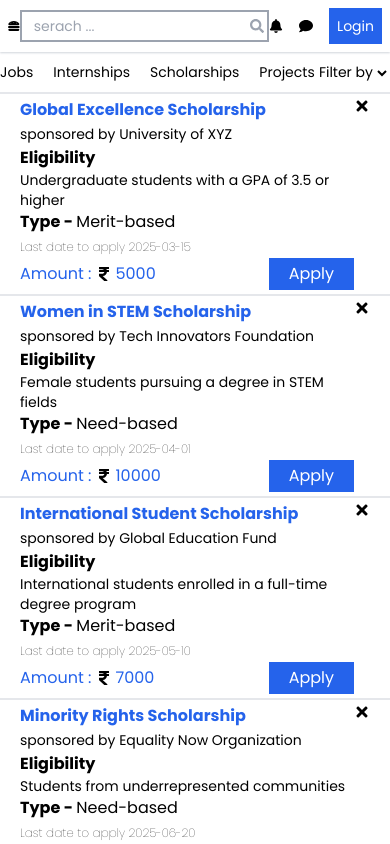
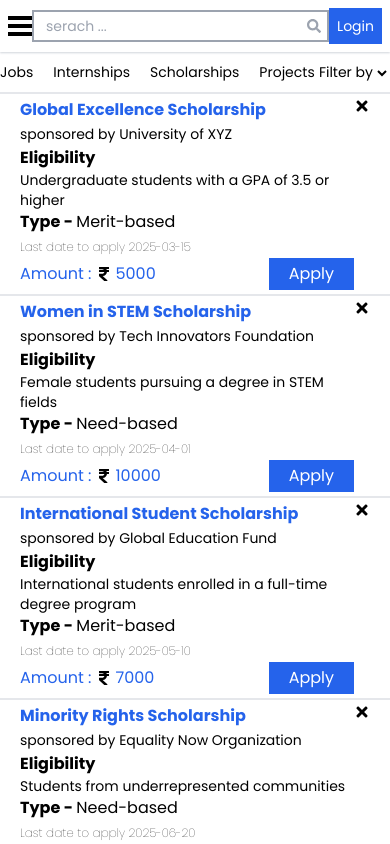
Before and after one commit to Karthiksankarfd/student-connect-client, a React (Create React App) app: page /stntcnthome/Opportunities/scholarships in a window 390 px wide. Built offline with nearby package versions, Linux system fonts and the light colour scheme; no server answers.

Commit message:
installed <SpeedInsights /> and updated navbar ,implemented search fucn ,chaged base aoi url to render

```diff
--- a/src/App.js
+++ b/src/App.js
@@ -25,8 +25,10 @@ import ScholarshipPage from './pages/ScholarShipPage';
 import IndexPageOfOppurtunity from './pages/IndexPageOfOppurtunity';
 import UserLoggedInContextProvider from './context/UserLoggedInContext';
 import PostContextProvider from './context/PostContext';
-
 import ProtectedComponent from './context/ProtectedComponent';
+import SearchContextProvider from './context/searchContext';
+import SearchResultsPage from "./pages/SearchResultsPage"
+import { SpeedInsights } from "@vercel/speed-insights/react";
 function App() {
   // function checkNetworkConnection(){
   //    let rtt = navigator.connection.rtt
@@ -41,8 +43,9 @@ function App() {
 
   return (
     <UserLoggedInContextProvider>
+      <SpeedInsights />
       <GoogleOAuthProvider clientId="1069161712161-81cigu02ov4da1jf6ku1bni0a4v5m696.apps.googleusercontent.com">
-
+        <SearchContextProvider>
           <PostContextProvider>
             <EventDetailContext>
               <PostUploadDatacontext>
@@ -52,21 +55,24 @@ function App() {
                       <Routes>
                         <Route path="/" element={<WelcomePage />} />
                         {/* Parent Route */}
-                                      <Route path="/stntcnthome" element={<HomePage />  }>
-                                            <Route index element={<IndexPage/>}/>
-                                            <Route path="/stntcnthome/profile" element={  <Profile/> } />
-                                            <Route path="/stntcnthome/community" element={<ProtectedComponent><Community/></ProtectedComponent>  } />
-                                            <Route path="/stntcnthome/mentorship" element = {<MentorshipPage/>}/>
-                                            <Route path="/stntcnthome/Opportunities" element={<OppurtunityPage/>}>
-                                                <Route index element={<IndexPageOfOppurtunity/>}/>
-                                                <Route path="/stntcnthome/Opportunities/scholarships" element={<ScholarshipPage/>}/>
+                        <Route path="/stntcnthome" element={<HomePage />}>
+                          <Route index element={<IndexPage />} />
+                          <Route path="/stntcnthome/profile" element={<Profile />} />
+                          <Route path="/stntcnthome/community" element={<ProtectedComponent><Community /></ProtectedComponent>} />
+                          <Route path="/stntcnthome/mentorship" element={<MentorshipPage />} />
+                          <Route path="/stntcnthome/Opportunities" element={<OppurtunityPage />}>
+                            <Route index element={<IndexPageOfOppurtunity />} />
+                            <Route path="/stntcnthome/Opportunities/scholarships" element={<ScholarshipPage />} />
                           </Route>
-                                            <Route path="/stntcnthome/mentorship/mentorlist" element = {<MentorsListPage/>}/>
-                                            <Route path="/stntcnthome/events" element={<Events/>} >
+                          <Route path="/stntcnthome/mentorship/mentorlist" element={<MentorsListPage />} />
+                          <Route path="/stntcnthome/events" element={<Events />} >
                           </Route>
                           {/* <Route path ="/stnstcnthome/events/:id" elements = {<EventDetailPage/>} /> */}
                           {/* <Route path ="detail" element = {<EventDetail/>} /> */}
-                                            <Route path ="/stntcnthome/events/detail" element = {<EventDetailPage/>} />
+                          <Route path="/stntcnthome/events/detail" element={<EventDetailPage />} />
+                          <Route path='/stntcnthome/searchresultpage' element={<SearchResultsPage />}>
+                            <Route index element={<h1>This is peoples results page</h1>} />
+                          </Route>
                         </Route>
                         {/* Nested Profile Route */}
                         <Route path="/emaillogin" element={<LoginPage />} />
@@ -81,7 +87,7 @@ function App() {
               </PostUploadDatacontext>
             </EventDetailContext>
           </PostContextProvider>
-
+        </SearchContextProvider>
       </GoogleOAuthProvider>
     </UserLoggedInContextProvider>
   );
--- a/src/components/NavbarFinal.jsx
+++ b/src/components/NavbarFinal.jsx
@@ -1,4 +1,4 @@
-import React, { useContext, useState } from "react";
+import React, { useContext, useEffect, useState } from "react";
 import {
   FaBell,
   FaComment,
@@ -9,6 +9,9 @@ import {
 import { Link, NavLink } from "react-router-dom";
 import { ModalContext } from "../context/ModalContext";
 import { UserLoggedInStateContext } from "../context/UserLoggedInContext";
+import { useSearchParams } from 'react-router-dom'
+import useSearch from "../hooks/useSearch";
+
 
 const NavbarFinal = () => {
 
@@ -16,20 +19,33 @@ const NavbarFinal = () => {
   const[isDarkMode, setIsDarkMode]= useState(false)
   const { setIsUploadModal, setIsModalActive } = useContext(ModalContext);
   const [isNavbarActive, setisNavbarActive] = useState(false);
+  const[querySearchParams, setQuerySearchParams] = useSearchParams({q :""})
+  const {fetchSearchResults} = useSearch()
 
   const handleToggle = () => {
     setIsDarkMode(!isDarkMode);
     document.documentElement.classList.toggle('dark', !isDarkMode);
   };
 
+  useEffect(()=>{
+    fetchSearchResults(querySearchParams.get("q"))
+    // console.log(querySearchParams.get("q"))
+  },[querySearchParams])
+
 
   return (
     <nav className="nav-bar-final   flex justify-between text-sm w-full  place-items-center p-2  dark:bg-black dark:text-white bg-white text-black transition-all shadow-gradient-to-b from-purple-500 shadow-gray-300 shadow-sm sticky  top-0 z-[10]"   >
       {/* <img src="" alt="logo" /> */}
-      <FaHamburger
+      {/* <FaHamburger
           onClick={() => setisNavbarActive(!isNavbarActive)}
           className="block lg:hidden"
-        />
+        /> */}
+      <div onClick={() => setisNavbarActive(!isNavbarActive)}
+          className="block lg:hidden">
+        <div className="hambugermenu h-[4px] w-6 bg-black dark:bg-white mb-1"></div>
+        <div className="hambugermenu h-[4px] w-6 bg-black dark:bg-white mb-1"></div>
+        <div className="hambugermenu h-[4px] w-6 bg-black dark:bg-white"></div>
+      </div>
       <h1 className="font-semibold text-xl text-[#6c63ff] hidden lg:block col-span-1 w-fit">
         StudentConnect
       </h1>
@@ -90,20 +106,25 @@ const NavbarFinal = () => {
                         LearnLab
                         {/* <FaBook/>  */}
                       </NavLink>
+
                     </div>
                   </div>
                 )}
       <div className="search-bar lg:w-1/5">
         <div className=" h-fit  block relative ">
+        <form action="" className="flex items-center">
           <input
-          onChange={(e)=>{console.log(e.target.value)}}
-            type="text"
+            id="search"
+            onChange={(e)=>{setQuerySearchParams({q : e.target.value})}}
+            type="search"
             placeholder="serach ... "
-            className="  py-1 px-3 border-2 lg:rounded-xl w-full text-gray-400  dark:bg-black/90 border-gray-400 "
+            className="  py-1 px-3 border-2  w-full text-gray-400  dark:bg-black/90 border-gray-400 "
           />
-          <button>
+          {/* <label htmlFor="search" className="py-1 px-3 ml-3 bg-blue-500 text-white">search</label> */}
+        </form>
+          <label htmlFor="search" cal >
             <FaSearch className=" text-gray-400 absolute top-1/2 left-[95%] -translate-x-1/2 -translate-y-1/2 " />
-          </button>
+          </label>
         </div>
       </div>
 
@@ -187,10 +208,10 @@ const NavbarFinal = () => {
       {/* call to action icons  */}
       <div className="call-to-action-icons  w-fit flex   items-center justify-between ">
         <div className="profile flex  items-center relative w-fit h-fit group gap-x-4">
-        <div className="relative">
+        <div className="relative hidden md:block">
             <NavLink to ="notifications"><FaBell /></NavLink>
         </div>
-        <div className="relative">
+        <div className="relative hidden md:block">
           <FaComment title="chats" />
         </div>
         {/* visible only when user loggedin is true */}
@@ -198,12 +219,12 @@ const NavbarFinal = () => {
           <Link to="/stntcnthome/profile" className="">
                   <img
                     src={loggedInuser?.profilePhotoUrl || "https://www.pngall.com/wp-content/uploads/5/Profile-PNG-Images.png"}
-                    alt=""
+                    alt="profile"
                     className="h-8 w-8 object-cover rounded-full aspect-square"
                   />
-                </Link>
+          </Link>
 
-                <div className="absolute top-6 z-50 right-6 w-[100px] border-2 border-black  hidden group-hover:block transition-all delay-100  bg-white dark:bg-black text-sm font-semibold cursor-pointer  py-2 px-2 shadow-xl rounded-xl">
+                <div className="absolute hidden top-6 z-50 right-6 w-[100px] border-2 border-black   transition-all delay-100  bg-white dark:bg-black text-sm font-semibold cursor-pointer  py-2 px-2 shadow-xl rounded-xl">
                   <ul className="list-none ">
                     <li
                       onClick={() => {
@@ -213,15 +234,13 @@ const NavbarFinal = () => {
                     >
                       <Link>Upload post</Link>
                     </li>
-                    <li>
-                      <Link>Upload post</Link>
-                    </li>
+
                   </ul>
                 </div>
-                <FaPlus
+                {/* <FaPlus
                   title="upload post"
                   className="absolute  rounded-full text-black top-4 right-5  cursor-pointer bg-white"
-                />
+                /> */}
         </>) : (
               <Link to="/emaillogin" className="p-2 bg-blue-600 text-white ">Login</Link>
             ) }
--- /dev/null
+++ b/src/components/SearchResultsPageComponents/PeopleCategoryListCard.jsx
@@ -0,0 +1,16 @@
+import React from 'react'
+
+const PeopleCategoryListCard = ({people}) => {
+  return (
+    <div className='PeopleCategoryListCard p-3 dark:bg-black dark:text-white text-black bg-white'>
+         <div className='flex items-start '>
+            <img src={people?.profilePhoto  || "https://www.pngall.com/wp-content/uploads/5/Profile-PNG-Images.png"} alt="profiephoto" />
+            <div className='PeopleCategoryListCard-detail'>
+                  <h4 className='text-blue-500'><strong>{people?.name || "no name"}</strong></h4>
+            </div>
+         </div>
+    </div>
+  )
+}
+
+export default PeopleCategoryListCard
--- /dev/null
+++ b/src/components/SearchResultsPageComponents/ResultCategoryNavbar.jsx
@@ -0,0 +1,15 @@
+import React from 'react'
+import { Link } from 'react-router-dom'
+
+const ResultCategoryNavbar = () => {
+    const btnTypes  = ["People", "Posts", "Companies", "Jobs" , "Events", "Courses"]
+  return (
+    <nav className='ResultCategoryNavbar p-5 flex gap-x-5 border-2 border-gray-400'>
+           {btnTypes.map((btn, index)=> <Link
+            className='border-[#0057FF] border-2  text-black  py-2 px-5 rounded-full text-xs hover:bg-[#0057FF] hover:text-white transition-all delay-50'
+            key={index} to={`/${btn}`}>{btn}</Link>)}
+    </nav>
+  )
+}
+
+export default ResultCategoryNavbar
--- a/src/context/SignupContext.jsx
+++ b/src/context/SignupContext.jsx
@@ -1,4 +1,4 @@
-import React, { createContext, useState,children  } from 'react';
+import React, { createContext, useState } from 'react';
 
 export const SignupContext = createContext();
 
--- /dev/null
+++ b/src/context/searchContext.jsx
@@ -0,0 +1,15 @@
+import React, { createContext, useState } from 'react';
+
+export const searchResultContext = createContext();
+
+const SearchContextProvider = ({ children }) => {
+
+  const [searchResult, setSearchResult] = useState(null);
+  return (
+    <searchResultContext.Provider value={{ searchResult, setSearchResult }}>
+      {children}
+    </searchResultContext.Provider>
+  );
+};
+
+export default SearchContextProvider;
--- a/src/hooks/useLogin.jsx
+++ b/src/hooks/useLogin.jsx
@@ -55,17 +55,13 @@ const useLogin = () => {
       }
       setIsLoading(true)
       setloading(true);
-
-
       const loginreq = await API.post(`/auth/login`, { email, reqpassword });
-
       if (loginreq.status === 201) {
-        setLoggedInuser(loginreq.data.user);
+        console.log(loginreq.data)
+        setLoggedInuser(loginreq?.data?.user);
         setIsloggedIn(true);
         localStorage.setItem("authtoken", loginreq.data.authtoken);
-
         setloading(false);
-
         // console.log("Setting loader to false", loginreq.data);
         navigate("/stntcnthome");
       }
--- /dev/null
+++ b/src/hooks/useSearch.jsx
@@ -0,0 +1,31 @@
+
+import { useContext } from 'react'
+import API from '../services/API'
+import {  useNavigate } from 'react-router-dom'
+import { searchResultContext } from '../context/searchContext'
+
+const useSearch = () => {
+    const {setSearchResult} = useContext(searchResultContext);
+    const navigate = useNavigate()
+    const fetchSearchResults = async (searchTerm) =>{
+         console.log("fetchSearchResults called .. hitting api...", searchTerm)
+         if(searchTerm === " "){
+            console.log("no querry present ... ")
+            return ;
+         }
+         try{
+            // const res =  await API.get(`/search?query=${searchTerm}`)
+            const res = await API.get('/search', { params: { query: searchTerm } });
+            if(res.status === 200){
+               //  navigate("searchresultpage")
+                console.log(res.data)
+                setSearchResult(res.data)
+            }
+         }catch(e){
+            console.log(e, "Error fetching the query")
+         }
+    }
+  return {fetchSearchResults}
+}
+
+export default useSearch
--- a/src/pages/IndexPage.jsx
+++ b/src/pages/IndexPage.jsx
@@ -24,7 +24,7 @@ const IndexPage = () => {
     // Simulate a login process (e.g., API call)
     setTimeout(() => {
       setIsDummyLoading(false);
-      alert("Login Successful!"); // Replace with your post-login logic
+      //alert("Login Successful!"); // Replace with your post-login logic
     }, 2000); // Adjust the timeout as needed
   };
 
@@ -39,7 +39,7 @@ const IndexPage = () => {
         <AppSkeleton />
       ) : (
         <section className="flex justify-center">
-          <div className="grid grid-cols-12  gap-7 mt-5  md:mx-[calc(100%-90%)]">
+          <div className="grid grid-cols-12  gap-7 lg:mt-5  md:mx-[calc(100%-90%)]">
             {/* Sidebar/User Profile Section */}
             <aside className="col-span-full hidden md:block lg:col-span-3 h-dvh overflow-y-scroll">
               <div className="p-3 mb-5 bg-white dark:bg-black dark:text-white shadow-lg rounded-lg">
--- a/src/pages/IndexPageOfOppurtunity.jsx
+++ b/src/pages/IndexPageOfOppurtunity.jsx
@@ -5,7 +5,7 @@ import { useSearchParams } from 'react-router-dom';
 import JobListCard from '../components/Oppurtunity/JobListCard';
 
 const IndexPageOfOppurtunity = () => {
-    const [searchParams, setSearchParams] = useSearchParams("CURRENTJOBID");
+    const [searchParams, setSearchParams] = useSearchParams();
     // const CURRENTJOBID = searchParams.get("CURRENTJOBID")
     const[currentJob,  setCurrentJob] = useState(jobs[0])
   return (
--- /dev/null
+++ b/src/pages/SearchResultsPage.jsx
@@ -0,0 +1,14 @@
+import React from 'react'
+import ResultCategoryNavbar from '../components/SearchResultsPageComponents/ResultCategoryNavbar'
+import { Outlet } from 'react-router-dom'
+
+const SearchResultsPage = () => {
+  return (
+    <main>
+        <ResultCategoryNavbar/>
+        <Outlet/>
+    </main>
+  )
+}
+
+export default SearchResultsPage;
--- a/src/services/API.js
+++ b/src/services/API.js
@@ -4,8 +4,8 @@ import axios from 'axios';
 const API = axios.create({
   // https://student-connect-server.onrender.com
   // Backend API base URL
-  // baseURL: `https://student-connect-server.onrender.com/api`,
-  baseURL: `http://localhost:5000/api`,
+  baseURL: `https://student-connect-server.onrender.com/api`,
+  // baseURL: `http://192.168.1.5:5000/api`,
   // // Backend API base URL
   headers: {
     'Content-Type': 'application/json',
```
Also changed, not shown: 15 other files (tests, documents, lock files or other folders). Lines whose indentation alone changed are shown as unchanged.
